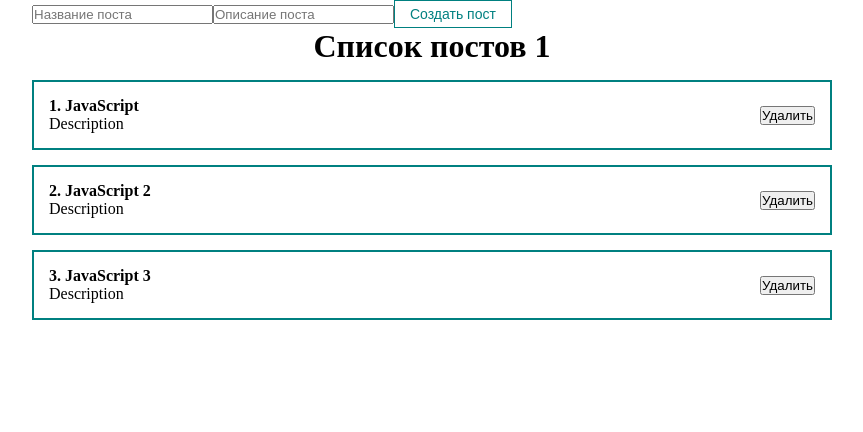
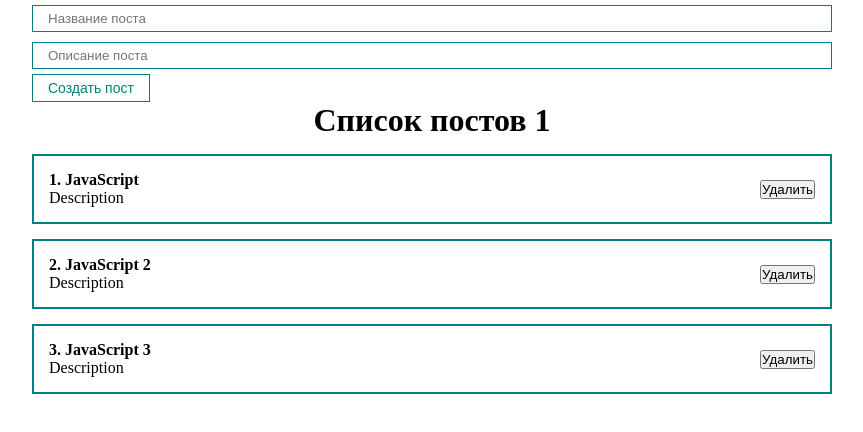
Before and after one commit to AleksandrErmolov/react-all-function, a React (Create React App) app: page / in a window 1280 px wide. Shown: the top 432 px of the page, without its empty margins (208-1071 px from the left). Built offline with nearby package versions, Linux system fonts and the light colour scheme.

Commit message:
add input

```diff
--- a/src/App.js
+++ b/src/App.js
@@ -1,8 +1,8 @@
 import './styles/App.css'
-import PostItem from "./component/PostItem";
 import {useState} from "react";
 import PostList from "./component/PostList";
 import MyButton from "./component/UI/Button/MyButton";
+import MyInput from "./component/UI/Input/MyInput";
 
 function App() {
 
@@ -16,8 +16,8 @@
     return (
         <div className="App">
             <form>
-                <input type='text' placeholder='Название поста'/>
-                <input type='text' placeholder='Описание поста'/>
+                <MyInput type='text' placeholder='Название поста'/>
+                <MyInput type='text' placeholder='Описание поста'/>
                 <MyButton disabled> Создать пост </MyButton>
             </form>
             <PostList posts={posts} title='Список постов 1'/>
--- /dev/null
+++ b/src/component/UI/Input/MyInput.jsx
@@ -0,0 +1,10 @@
+import React from 'react';
+import classes from "./MyInput.module.css";
+
+const MyInput = (props) => {
+    return (
+        <input className={classes.myInput} {...props} />
+    );
+};
+
+export default MyInput;
--- /dev/null
+++ b/src/component/UI/Input/MyInput.module.css
@@ -0,0 +1,7 @@
+.myInput {
+    width: 100%;
+    padding: 5px 15px;
+    margin: 5px 0;
+    border: 1px solid teal;
+
+}
```
